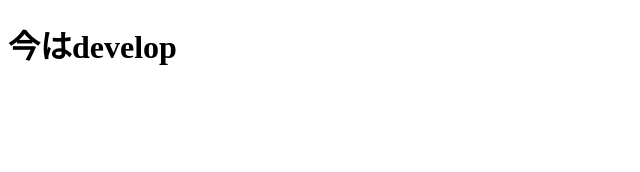
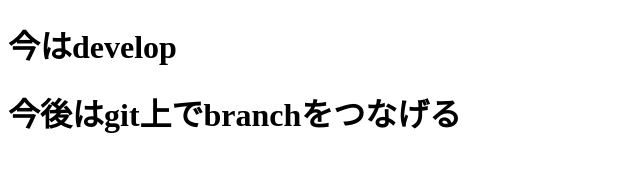
Before and after one commit to TakafumiWada/Github_Sample, a plain HTML site: page index.html in a window 1280 px wide. Shown: the whole page, without its empty margins (0-640 px from the left). Drawn offline with Linux system fonts and the light colour scheme.

Commit message:
git上で繋げます

```diff
--- a/index.html
+++ b/index.html
@@ -9,5 +9,8 @@
     <h1>
       今はdevelop
     </h1>
+    <h1>
+      今後はgit上でbranchをつなげる
+    </h1>
   </body>
 </html>
```
